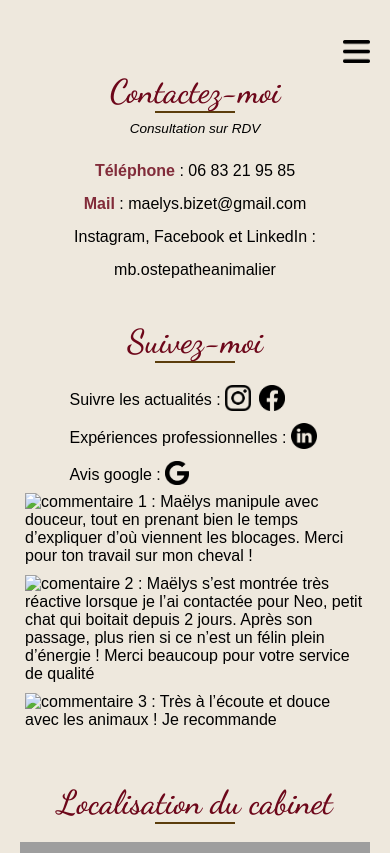
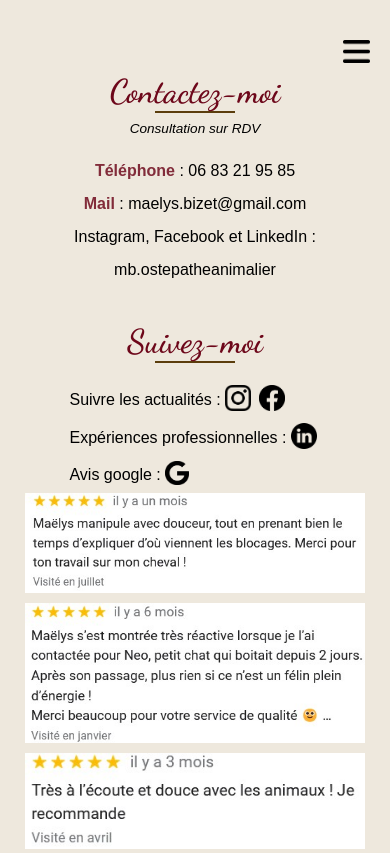
Before and after one commit to Andrea32004/mb.osteopatheanimalier, a plain HTML site: page contact.html in a window 390 px wide. Shown: the top 853 px of the page. Drawn offline with Linux system fonts and the light colour scheme; the site is published under a folder, as on GitHub Pages, so addresses that start at the root find nothing; grey boxes are pictures that could not be loaded; a web font is replaced by a local one.

Commit message:
finition à jour

```diff
--- a/accueil_styles.css
+++ b/accueil_styles.css
@@ -244,7 +244,7 @@
    .clic_map{
     font-size: 0.8rem;
     text-align: center;
-    width: 100%;
+    min-width: 100%;
     padding-left: 0;
 }
 
--- a/contact.html
+++ b/contact.html
@@ -68,9 +68,9 @@
 </div>
 
 <div class="block_avis">
-    <img class="img_avis" src="/img/contact_avis1.jpg" alt="commentaire 1 : Maëlys manipule avec douceur, tout en prenant bien le temps d’expliquer d’où viennent les blocages. Merci pour ton travail sur mon cheval !">
-    <img class="img_avis" src="/img/contact_avis2.jpg" alt="comentaire 2 : Maëlys s’est montrée très réactive lorsque je l’ai contactée pour Neo, petit chat qui boitait depuis 2 jours. Après son passage, plus rien si ce n’est un félin plein d’énergie ! Merci beaucoup pour votre service de qualité">
-    <img class="img_avis" src="/img/contact_avis3.jpg" alt="commentaire 3 : Très à l’écoute et douce avec les animaux ! Je recommande">
+    <img class="img_avis" src="./img/contact_avis1.jpg" alt="commentaire 1 : Maëlys manipule avec douceur, tout en prenant bien le temps d’expliquer d’où viennent les blocages. Merci pour ton travail sur mon cheval !">
+    <img class="img_avis" src="./img/contact_avis2.jpg" alt="comentaire 2 : Maëlys s’est montrée très réactive lorsque je l’ai contactée pour Neo, petit chat qui boitait depuis 2 jours. Après son passage, plus rien si ce n’est un félin plein d’énergie ! Merci beaucoup pour votre service de qualité">
+    <img class="img_avis" src="./img/contact_avis3.jpg" alt="commentaire 3 : Très à l’écoute et douce avec les animaux ! Je recommande">
 </div>
 <br><br> <br>
 
```
Also changed, not shown: index.html (+10 -3 lines).
